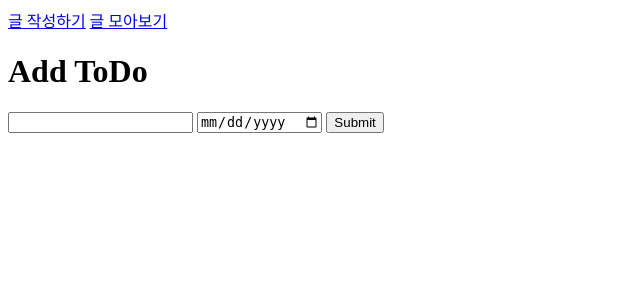
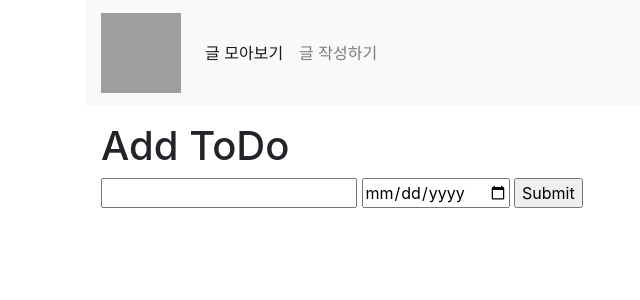
Before and after one commit to defjin/WUNDERLIST, a Django app: page /todos/create/ in a window 1280 px wide. Shown: the top 300 px of the page, without its empty margins (0-640 px from the left). Run offline with Django 3.2, Linux system fonts and the light colour scheme; some libraries are stand-ins or nearby versions; grey boxes are pictures that could not be loaded.

Commit message:
change f-end

```diff
--- a/wunderlist/todos/templates/todos/base.html
+++ b/wunderlist/todos/templates/todos/base.html
@@ -4,16 +4,37 @@
   <meta charset="UTF-8">
   <meta name="viewport" content="width=device-width, initial-scale=1.0">
   <meta http-equiv="X-UA-Compatible" content="ie=edge">
+  <link rel="stylesheet" href="https://stackpath.bootstrapcdn.com/bootstrap/4.3.1/css/bootstrap.min.css" integrity="sha384-ggOyR0iXCbMQv3Xipma34MD+dH/1fQ784/j6cY/iJTQUOhcWr7x9JvoRxT2MZw1T" crossorigin="anonymous">
   <title>
   {% block title %}
 
   {% endblock title %}
-    </title>
-</head>
-<body>
-  <a href="{% url 'todos:create' %}"> 글 작성하기</a>
-  <a href="{% url 'todos:index' %}"> 글 모아보기</a>
-  {% block body %}
-  {% endblock %}
+  </title>
+  </head>
+  <body>
+    <div class="container">
+      <nav class="navbar navbar-expand-lg navbar-light bg-light">
+        <a class="navbar-brand" href="/todos/"><img src="https://img12.androidappsapk.co/300/c/a/9/io.tinbits.memorigi.png" width=80 height=80></a>
+        <button class="navbar-toggler" type="button" data-toggle="collapse" data-target="#navbarNav"
+          aria-controls="navbarNav" aria-expanded="false" aria-label="Toggle navigation">
+          <span class="navbar-toggler-icon"></span>
+        </button>
+        <div class="collapse navbar-collapse" id="navbarNav">
+          <ul class="navbar-nav">
+            <li class="nav-item active">
+              <a class="nav-link" href="{% url 'todos:index' %}">글 모아보기<span class="sr-only">(current)</span></a>
+            </li>
+            <li class="nav-item">
+              <a class="nav-link" href="{% url 'todos:create' %}">글 작성하기</a>
+            </li>
+          </ul>
+        </div>
+      </nav>
+      {% block body %}
+    {% endblock %}
+  </div>
+  <script src="https://code.jquery.com/jquery-3.3.1.slim.min.js" integrity="sha384-q8i/X+965DzO0rT7abK41JStQIAqVgRVzpbzo5smXKp4YfRvH+8abtTE1Pi6jizo" crossorigin="anonymous"></script>
+  <script src="https://cdnjs.cloudflare.com/ajax/libs/popper.js/1.14.7/umd/popper.min.js" integrity="sha384-UO2eT0CpHqdSJQ6hJty5KVphtPhzWj9WO1clHTMGa3JDZwrnQq4sF86dIHNDz0W1" crossorigin="anonymous"></script>
+  <script src="https://stackpath.bootstrapcdn.com/bootstrap/4.3.1/js/bootstrap.min.js" integrity="sha384-JjSmVgyd0p3pXB1rRibZUAYoIIy6OrQ6VrjIEaFf/nJGzIxFDsf4x0xIM+B07jRM" crossorigin="anonymous"></script>
 </body>
 </html>
```
Also changed, not shown: wunderlist/todos/templates/todos/index.html (+17 -6 lines).
